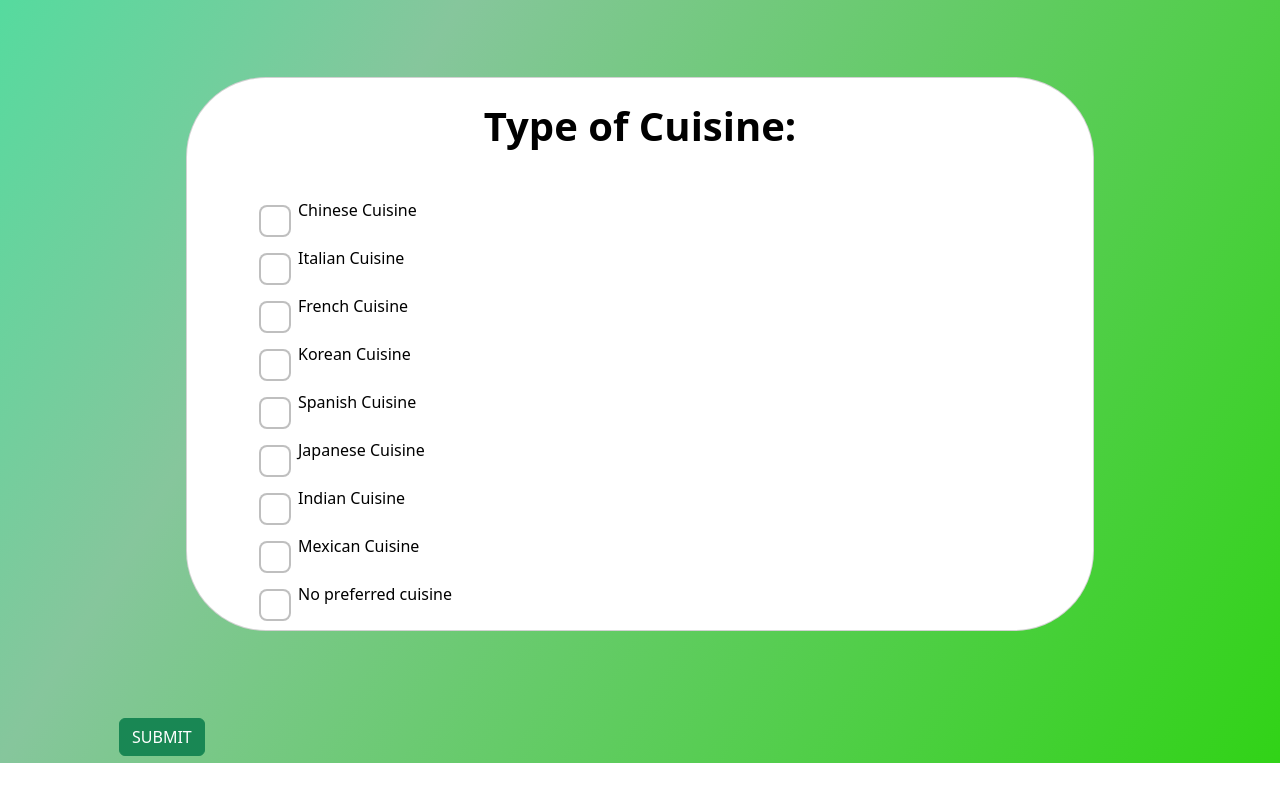
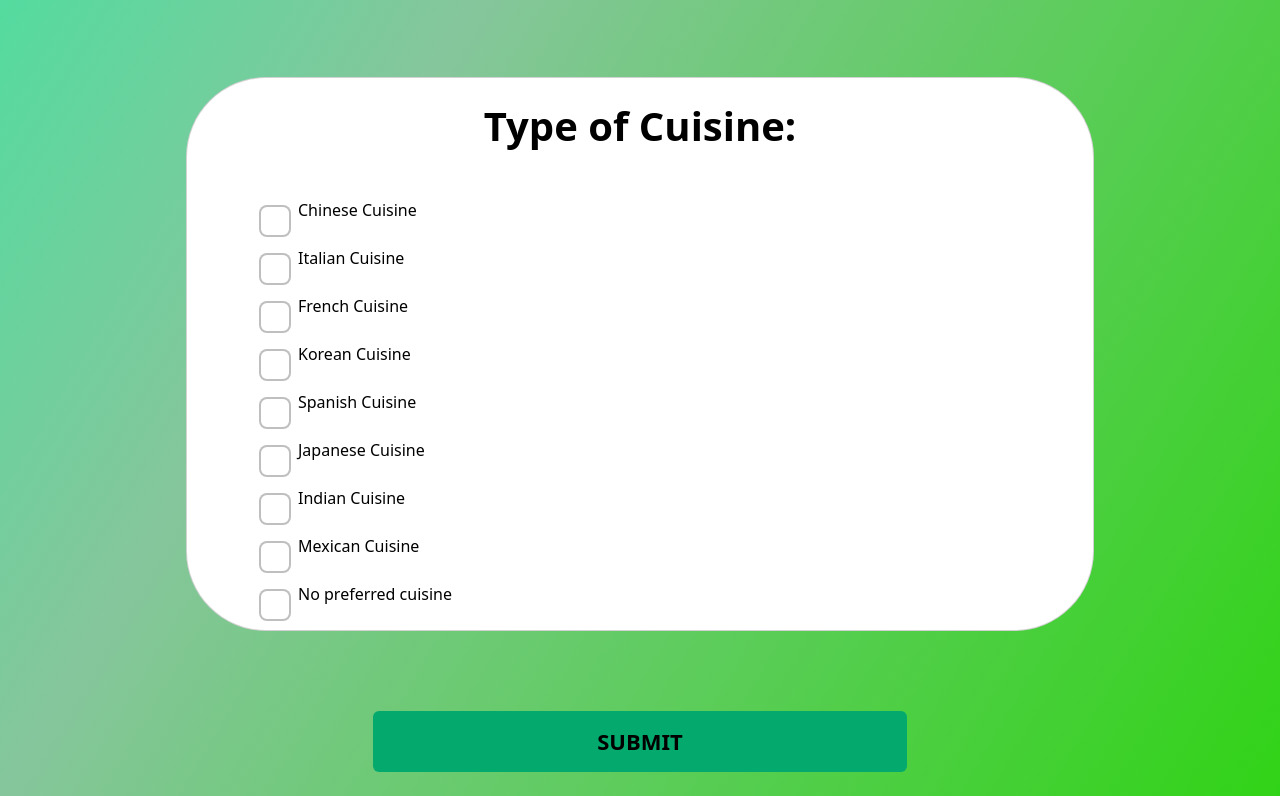
Before and after one commit to DiegoChuW/food-verse, a plain HTML site: page profile.html in a window 1280 px wide. Shown: the part 1353-2149 px from the top of the page. Before the commit the page ends 2116 px from the top, so only its background shows below. Drawn offline with nearby package versions, Linux system fonts and the light colour scheme.

Commit message:
Add files via upload

```diff
--- a/profile.html
+++ b/profile.html
@@ -190,10 +190,11 @@
     </div>
     </div>
 
-    <div class="btn">
-    <input type="submit" name="submit" value="SUBMIT" class="btn btn-success">
+
+    <button type="submit" name="submit" class="btn">SUBMIT</button>
     </form>
-    </div>
+    <br>
+
 
     <script src="fetchdata.js"></script>
 </body>
--- a/style.css
+++ b/style.css
@@ -14,3 +14,30 @@ body {
     margin-left: 10vh;
 
 }
+
+.btn {
+    display: block;
+    width: 50%;
+    border: none;
+    background-color: #04AA6D;
+    color: black;
+    font-size: 22px;
+    cursor: pointer;
+    margin:auto;
+    padding: 14px 28px;
+    font-weight: bold;
+}
+
+
+.btn:hover {
+    display: block;
+    width: 50%;
+    border: none;
+    background-color: #69e6b8;
+    color: black;
+    font-size: 22px;
+    cursor: pointer;
+    margin:auto;
+    padding: 14px 28px;
+    font-weight: bold;
+}
```
